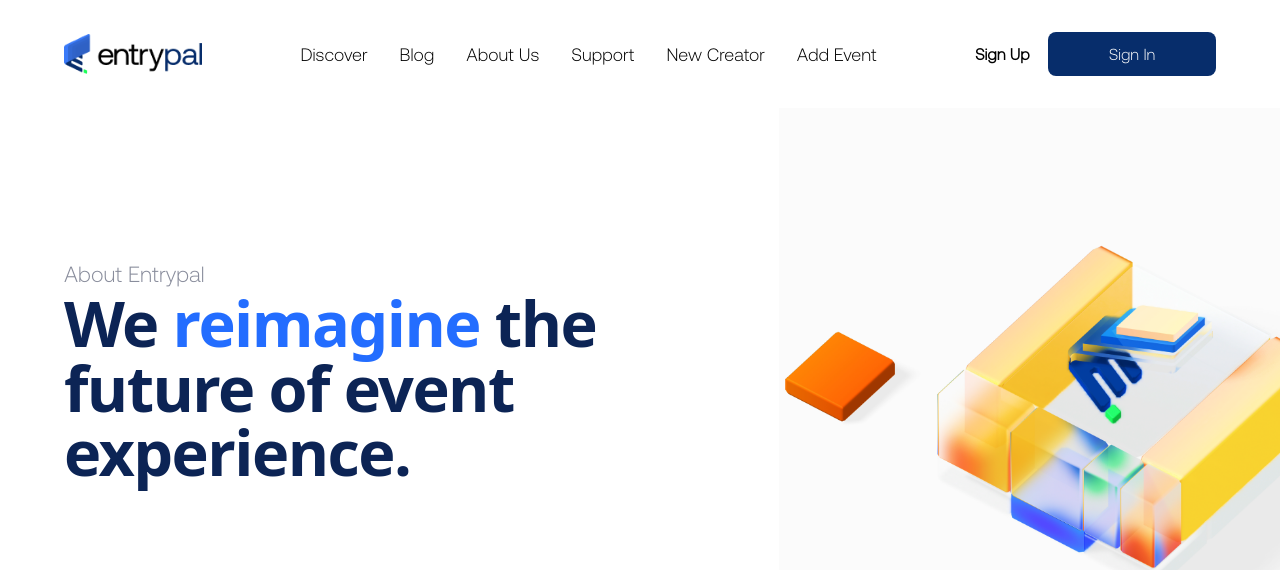
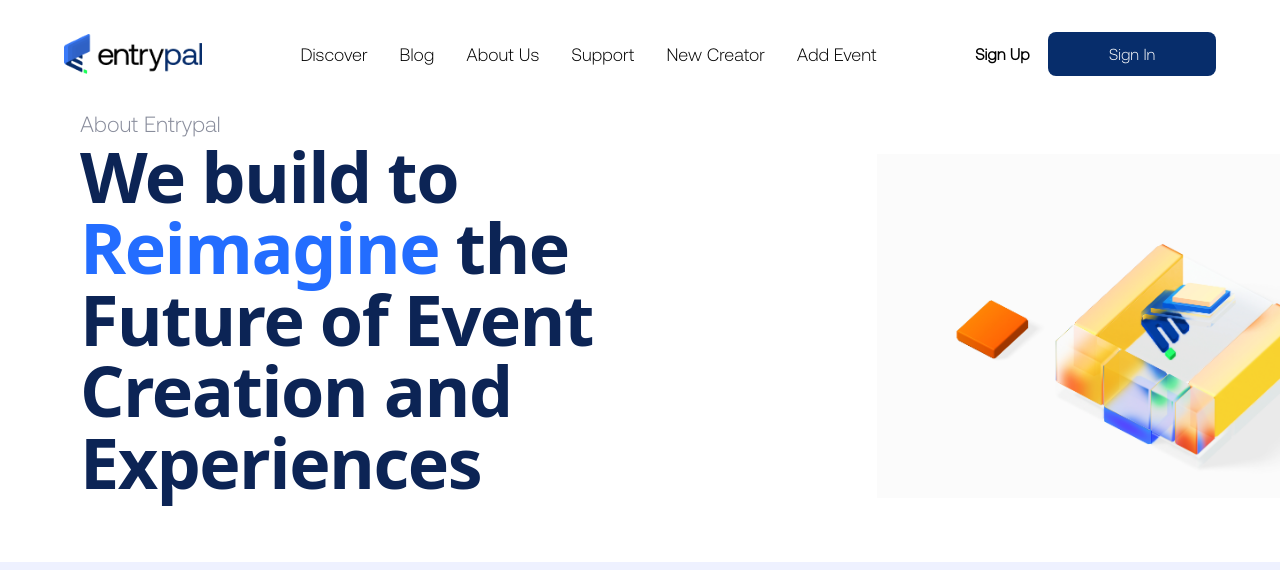
Before and after one commit to nnaemyx/webapp, a Next.js app: page /about in a window 1280 px wide. Shown: the top 570 px of the page. Built offline with nearby package versions, Linux system fonts and the light colour scheme.

Commit message:
Context api

```diff
--- a/app/about/page.tsx
+++ b/app/about/page.tsx
@@ -10,17 +10,18 @@ import Missionpics from "/public/assests/Missionpics.png";
 function Page() {
   return (
     <div className="w-full mt-8">
-    <div className="flex flex-col-reverse lg:flex-row items-center w-[100%]">
-      <div className=" lg:ml-[4rem] w-[100%]">
+    <div className="flex flex-col-reverse lg:flex-row   items-end ">
+      <div className=" lg:mx-[4rem] px-4">
         <p className="text-[#898D9C] lg:text-[22px] text-[18px] font-aeonik">
           About Entrypal
         </p>
-        <h1 className="text-[#0C2455] lg:text-[63px] text-[25px] lg:tracking-[-1.555px] tracking-[-0.8px] leading-[102.5%] font-semibold">
-          We <span className="text-[#236DFF]">reimagine</span> the future of event experience.
+        <h1 className="text-[#0C2455] lg:text-[70px] text-[25px] lg:tracking-[-1.555px] tracking-[-0.8px] leading-[102.5%] font-semibold">
+          We build to <span className="text-[#236DFF]">Reimagine</span> the
+          Future of Event Creation and Experiences
         </h1>
       </div>
-      <div className="w-[70%]">
-        <Image src={Aboutimage} alt="about image"/>
+      <div className="w-[100%]">
+        <Image src={Aboutimage} alt="about image" />
       </div>
     </div>
     <div className="lg:bg-[#EEF1FF] mt-[4rem] lg:h-[532px]">
--- a/app/authentication/add-creator/_components/BankingInfo.tsx
+++ b/app/authentication/add-creator/_components/BankingInfo.tsx
@@ -6,13 +6,7 @@ import Link from "next/link";
 import Stylizedlogo from "/public/assests/stylized logo.png";
 import sideImage from "/public/assests/signup image.png";
 import { DialogDemo } from "@/components/popup/EventgoerOtp";
-import { dataType, useEventCreatorContext } from './context';
-import { callApi } from "@zayne-labs/callapi";
-import { toast } from "@/components/ui/use-toast";
-
-const eventCreatorCallApi = callApi.create(
-  { method: 'POST', credentials: 'include', dedupeStrategy: "none"}
-)
+import { useEventCreatorContext } from './context';
 
 function BankingDetails() {
 
@@ -26,7 +20,6 @@ function BankingDetails() {
   const [accountNumber, setAccountNumber] = useState("");
   const [accountName, setAccountName] = useState("");
   const [showDialog, setShowDialog] = useState(false);
-  const [eventCreator, setEventCreator] = useState({})
   const numbers = [1,2,3]
 
     const banks = ["Access Bank" ,"Citibank","Diamond Bank","Dynamic Standard Bank","Ecobank Nigeria","Fidelity Bank Nigeria","First Bank of Nigeria","First City Monument Bank","Guaranty Trust Bank","Heritage Bank Plc","Jaiz Bank","Keystone Bank Limited","Providus Bank Plc","Polaris Bank", "Opay","Palmpay", "Stanbic IBTC Bank Nigeria Limited","Standard Chartered Bank","Sterling Bank","Suntrust Bank Nigeria Limited","Union Bank of Nigeria","United Bank for Africa","Unity Bank Plc","Wema Bank","Zenith Bank"]
@@ -39,26 +32,11 @@ function BankingDetails() {
       {type: "text", name: "Account Name", placeholder: "Chijioke", value: accountName, edit: (value: string)=>{setAccountName(value)}}
   ]
   const {data, setData} = useEventCreatorContext()
-  const submit = async() =>{
-    setEventCreator(async()=>{
-      const newData = {...data, ID_Type: idType, ID_Number: idNumber, Bank_Name: bank, Bank_AccountName: accountName, Bank_AccountNumber: accountNumber }
-      console.log(newData)
-      await eventCreatorCallApi<{message: string, User:{name: string}} >( process.env.NEXT_PUBLIC_NEXT_ENV === "development" ? 'api/goer/user' : `${process.env.NEXT_PUBLIC_BACKEND_URL}/api/goer/user`,
-            {body: newData, method: "POST",
-             onResponse: ({data})=>{
-               toast({
-                 description: `${data.message} Welcome ${data.User.name}`
-               });
-             },
-             onError: ({ error})=>{
-                 toast({
-                   variant: "destructive",
-                   description: error.message,
-                 });
-             }
-    })
-
-  })}
+  const submit = () =>{
+    setData({...data, ID_Type: idType, ID_Number: idNumber, Bank_Name: bank, Bank_AccountName: accountName, Bank_AccountNumber: accountNumber })
+    // setShowDialog(true)
+  }
+  console.log(data)
 
   return (
     <div className="flex px-4 py-4 font-inter">
--- a/app/authentication/add-creator/_components/ContactDetails.tsx
+++ b/app/authentication/add-creator/_components/ContactDetails.tsx
@@ -45,6 +45,8 @@ const {data, setData} = useEventCreatorContext()
     setData({...data, firstname : firstname, surname, email, phoneNumber, address, password, username})
     router.push("/authentication/add-creator/banking")
   }
+
+  console.log(data)
 
   return (
     <div >
--- a/app/authentication/add-creator/_components/Welcome.tsx
+++ b/app/authentication/add-creator/_components/Welcome.tsx
@@ -36,6 +36,8 @@ const router = useRouter()
   setData({...data, type : typeChecked})
     router.push('/authentication/add-creator/contact' )
   }
+
+  console.log(data)
 
   return (
     <div>
--- a/app/authentication/add-creator/_components/context.tsx
+++ b/app/authentication/add-creator/_components/context.tsx
@@ -2,7 +2,7 @@
 
 import React, { createContext, useContext, useState } from 'react'
 
-export type dataType = {
+type dataType = {
   type: string;
   firstname: string;
   surname: string;
--- a/app/dashboard/page.tsx
+++ b/app/dashboard/page.tsx
@@ -35,7 +35,7 @@ function Page() {
           username: string,
           email: string,
           phoneNumber: string
-         }}>( process.env.NEXT_PUBLIC_NEXT_ENV === "developmen" ? '/api/goer/user' : `${process.env.NEXT_PUBLIC_BACKEND_URL}/api/goer/user`, { credentials: 'include', dedupeStrategy: "none", auth: accessToken ? accessToken : " " });
+         }}>( process.env.NEXT_PUBLIC_NEXT_ENV === "development" ? '/api/goer/user' : `${process.env.NEXT_PUBLIC_BACKEND_URL}/api/goer/user`, { credentials: 'include', dedupeStrategy: "none", auth: accessToken ? accessToken : " " });
          if(error){
           toast({
             variant: "destructive",
```
Also changed, not shown: app/(primary)/page.tsx (+58 -0 lines), public/assests/Aboutimage.png.
